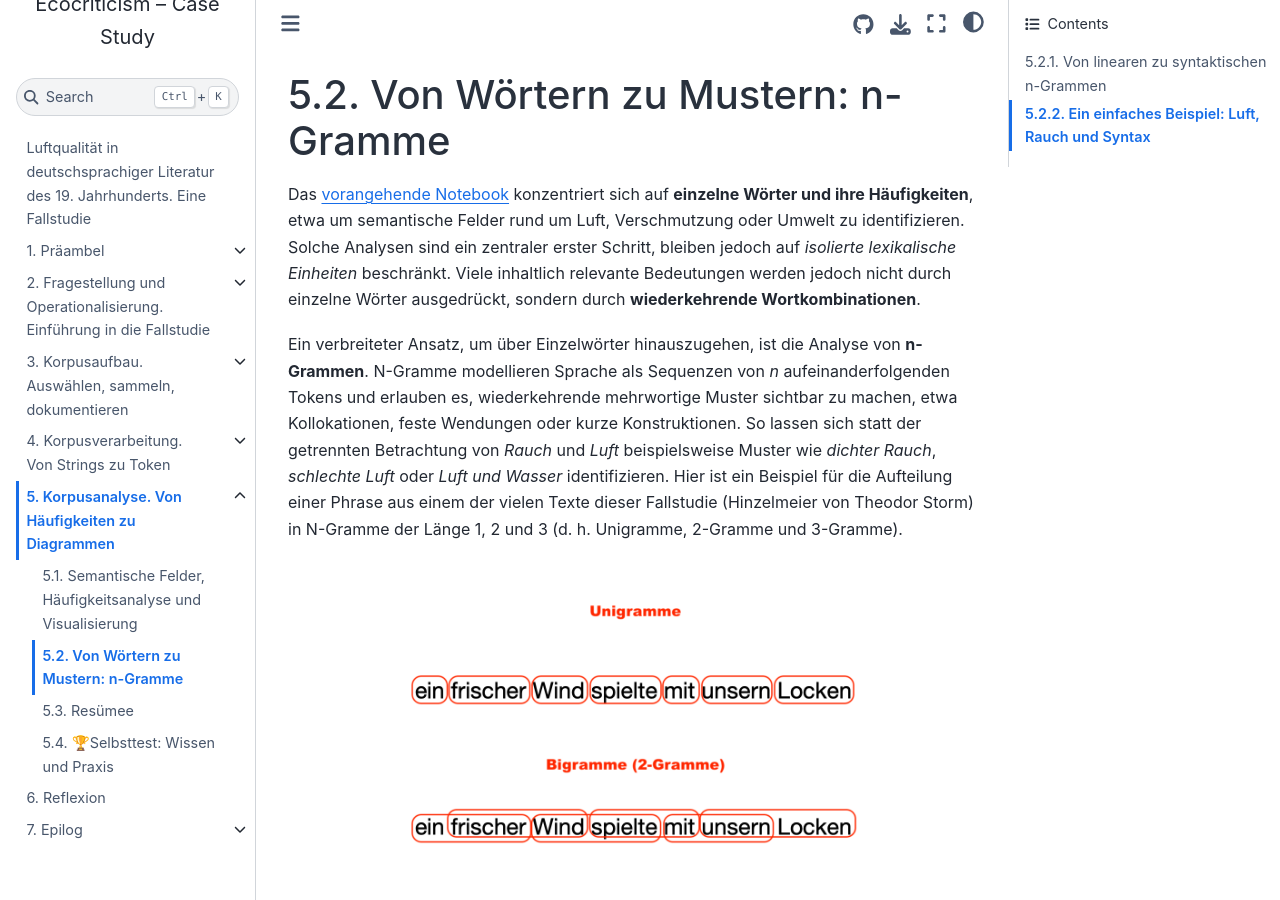
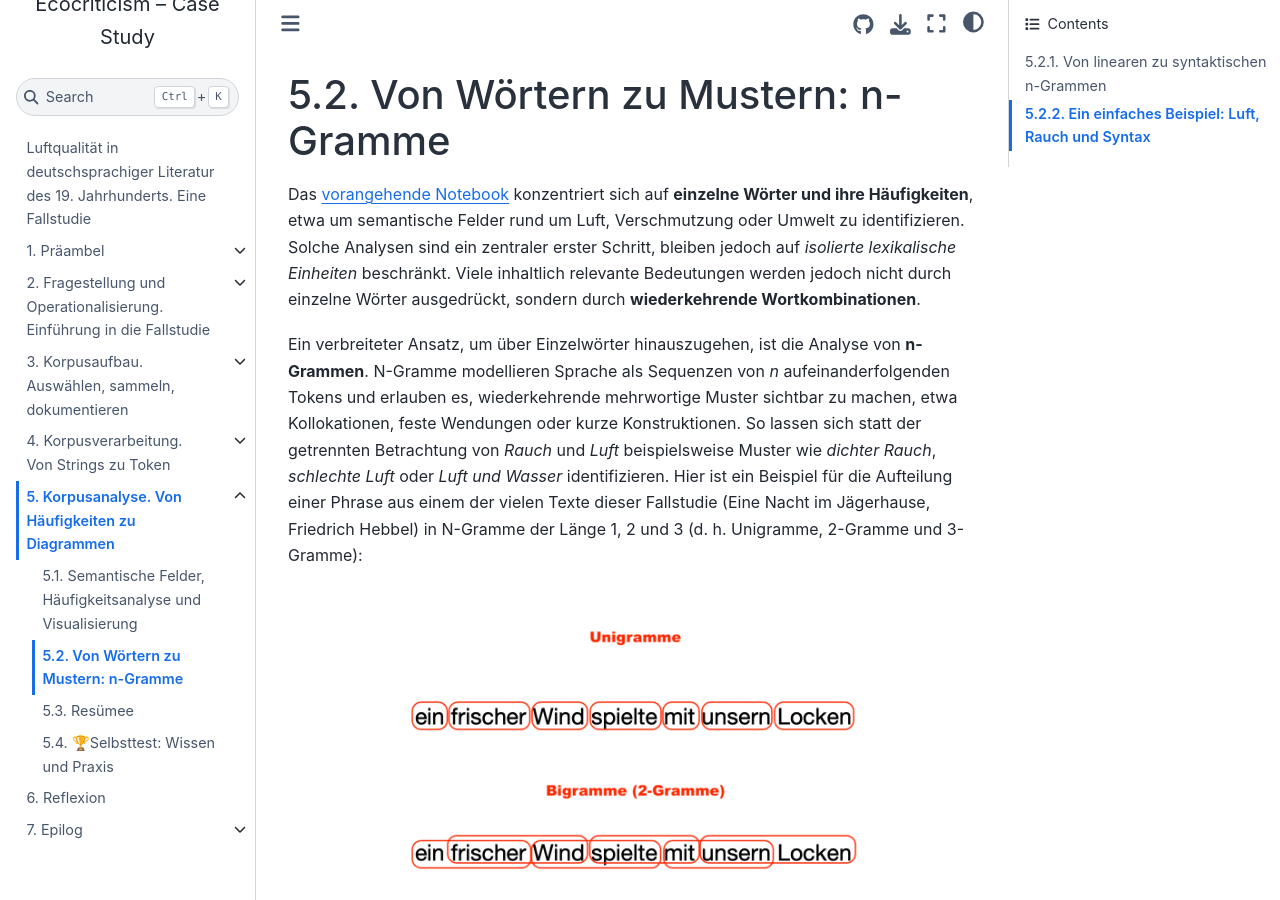
Before and after one commit to quadriga-dk/Text-Fallstudie-3, a Jupyter Book: the page built from corpus_analysis/corpus-analysis_syntactic-ngrams-intro.md, in a window 1280 px wide and 900 px high. Built offline with Jupyter Book 1.0.4 settings and Sphinx 7.4.7 and the Sphinx Book theme 1.1.4, drawn with Linux system fonts in a browser that asks for light colours; pages that are not in the unit, such as notebooks, are missing from menus; some of the changed text lies outside the part shown.

Commit message:
a small correction

````diff
--- a/corpus_analysis/corpus-analysis_syntactic-ngrams-intro.md
+++ b/corpus_analysis/corpus-analysis_syntactic-ngrams-intro.md
@@ -2,7 +2,7 @@
 
 Das [vorangehende Notebook](corpus-analysis_semantic-field-analysis.ipynb) konzentriert sich auf **einzelne Wörter und ihre Häufigkeiten**, etwa um semantische Felder rund um Luft, Verschmutzung oder Umwelt zu identifizieren. Solche Analysen sind ein zentraler erster Schritt, bleiben jedoch auf *isolierte lexikalische Einheiten* beschränkt. Viele inhaltlich relevante Bedeutungen werden jedoch nicht durch einzelne Wörter ausgedrückt, sondern durch **wiederkehrende Wortkombinationen**.
 
-Ein verbreiteter Ansatz, um über Einzelwörter hinauszugehen, ist die Analyse von **n-Grammen**. N-Gramme modellieren Sprache als Sequenzen von *n* aufeinanderfolgenden Tokens und erlauben es, wiederkehrende mehrwortige Muster sichtbar zu machen, etwa Kollokationen, feste Wendungen oder kurze Konstruktionen. So lassen sich statt der getrennten Betrachtung von *Rauch* und *Luft* beispielsweise Muster wie *dichter Rauch*, *schlechte Luft* oder *Luft und Wasser* identifizieren. Hier ist ein Beispiel für die Aufteilung einer Phrase aus einem der vielen Texte dieser Fallstudie (Hinzelmeier von Theodor Storm) in N-Gramme der Länge 1, 2 und 3 (d. h. Unigramme, 2-Gramme und 3-Gramme).
+Ein verbreiteter Ansatz, um über Einzelwörter hinauszugehen, ist die Analyse von **n-Grammen**. N-Gramme modellieren Sprache als Sequenzen von *n* aufeinanderfolgenden Tokens und erlauben es, wiederkehrende mehrwortige Muster sichtbar zu machen, etwa Kollokationen, feste Wendungen oder kurze Konstruktionen. So lassen sich statt der getrennten Betrachtung von *Rauch* und *Luft* beispielsweise Muster wie *dichter Rauch*, *schlechte Luft* oder *Luft und Wasser* identifizieren. Hier ist ein Beispiel für die Aufteilung einer Phrase aus einem der vielen Texte dieser Fallstudie (Eine Nacht im Jägerhause, Friedrich Hebbel) in N-Gramme der Länge 1, 2 und 3 (d. h. Unigramme, 2-Gramme und 3-Gramme):
 
 ```{figure} ../assets/images/ngrams_simple.png
 ---
````
Also changed, not shown: other parts of corpus_analysis/corpus-analysis_syntactic-ngrams-intro.md (+1 -1 lines).
